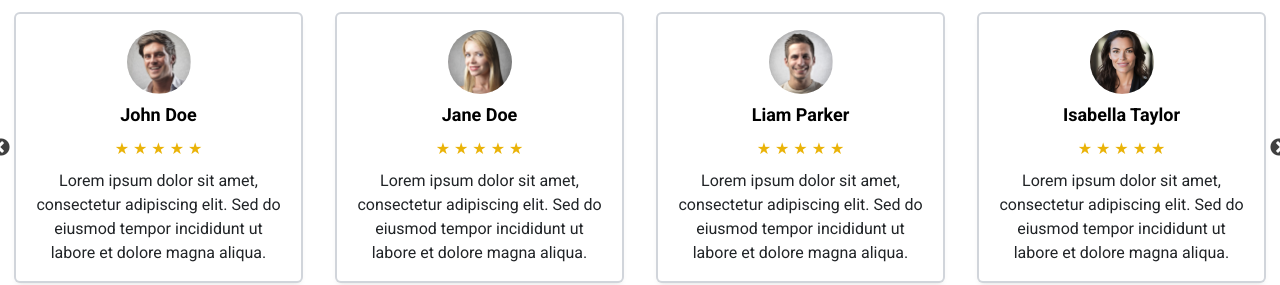
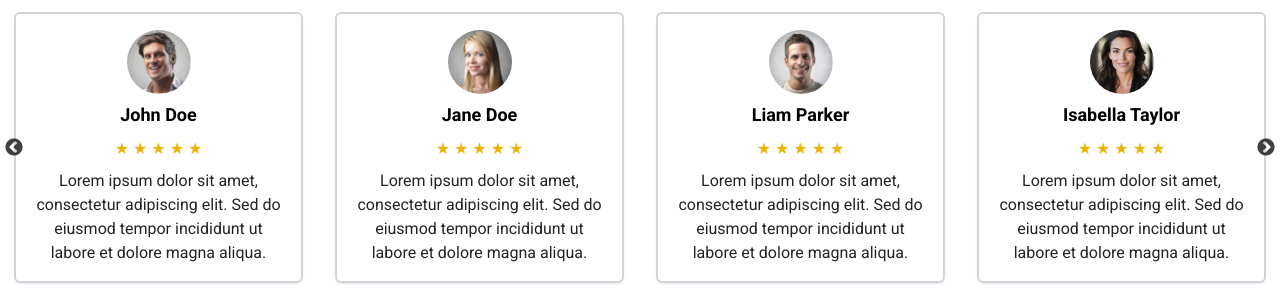
Before and after one commit to ange1murillo/dental-care-theme, a React (Vite) app: page / in a window 1280 px wide. Shown: the part 4320-4605 px from the top of the page. Built offline with nearby package versions, Linux system fonts and the light colour scheme.

Commit message:
adjusted slick arrows

```diff
--- a/index.html
+++ b/index.html
@@ -163,7 +163,7 @@
     <!-- Header - end -->
 
     <!-- Hero Section -->
-    <section id="hero" class="relative h-[80vh] flex items-center">
+    <section id="hero" class="relative min-h-[80vh] flex items-center">
       <!-- Background Image with Overlay -->
       <div
         class="absolute inset-0 bg-cover bg-center z-0"
@@ -1206,7 +1206,7 @@
     </section>
 
     <section id="blog" class="container mx-auto px-4 py-8 md:py-12 lg:py-20">
-      <h2 class="text-2xl lg:text-5xl text-[#2a527b] text-center pb-12">
+      <h2 class="text-2xl lg:text-3xl text-[#2a527b] text-center pb-12">
         Learn More About Dental Procedures and Hygiene
       </h2>
       <div class="flex flex-wrap -mx-4">
--- a/src/assets/css/main.css
+++ b/src/assets/css/main.css
@@ -1,6 +1,10 @@
 @tailwind base;
 @tailwind components;
 @tailwind utilities;
+
+body{
+  overflow-x: hidden;
+}
 
 /* Hamburger Menu */
 .hamburger {
@@ -67,6 +71,17 @@
   margin: 0 -18px;
 }
 
+
+.slick-next {
+  z-index: 100;
+  right: -12px;
+}
+
+.slick-prev{
+  z-index: 100;
+  left: -12px;
+}
+
 .slick-prev:before,
 .slick-next:before {
   color: black;
```
Also changed, not shown: index3.html (added).
